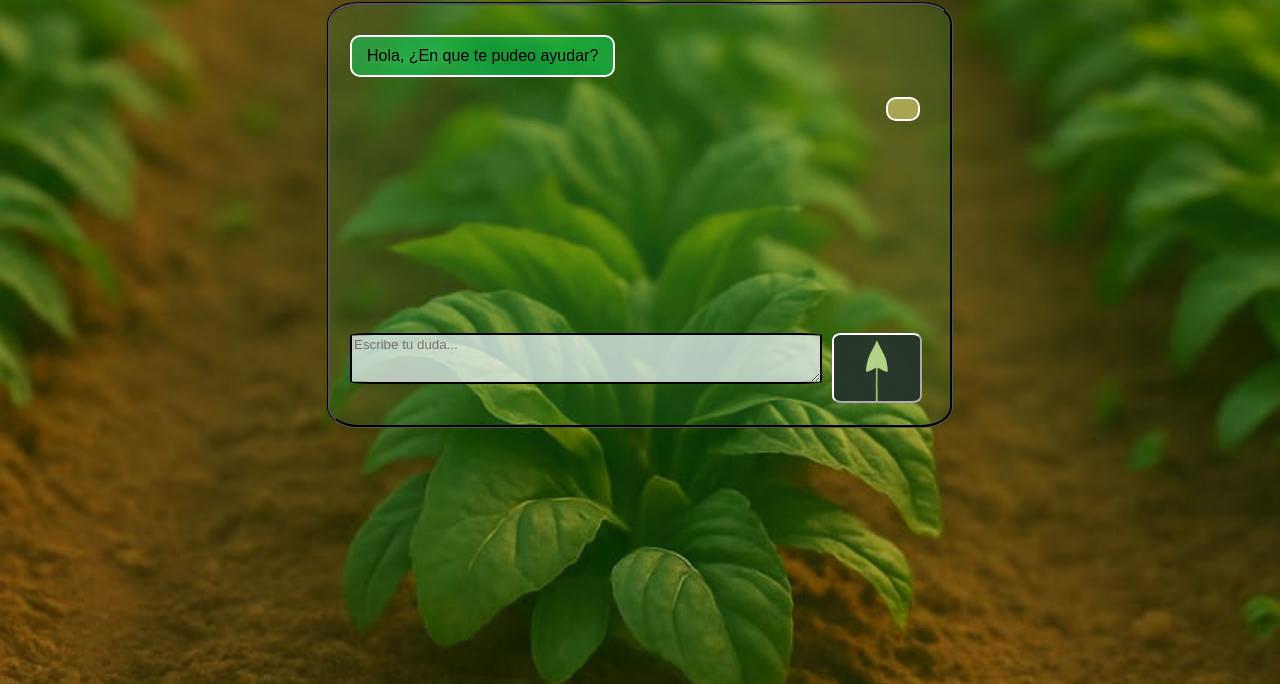
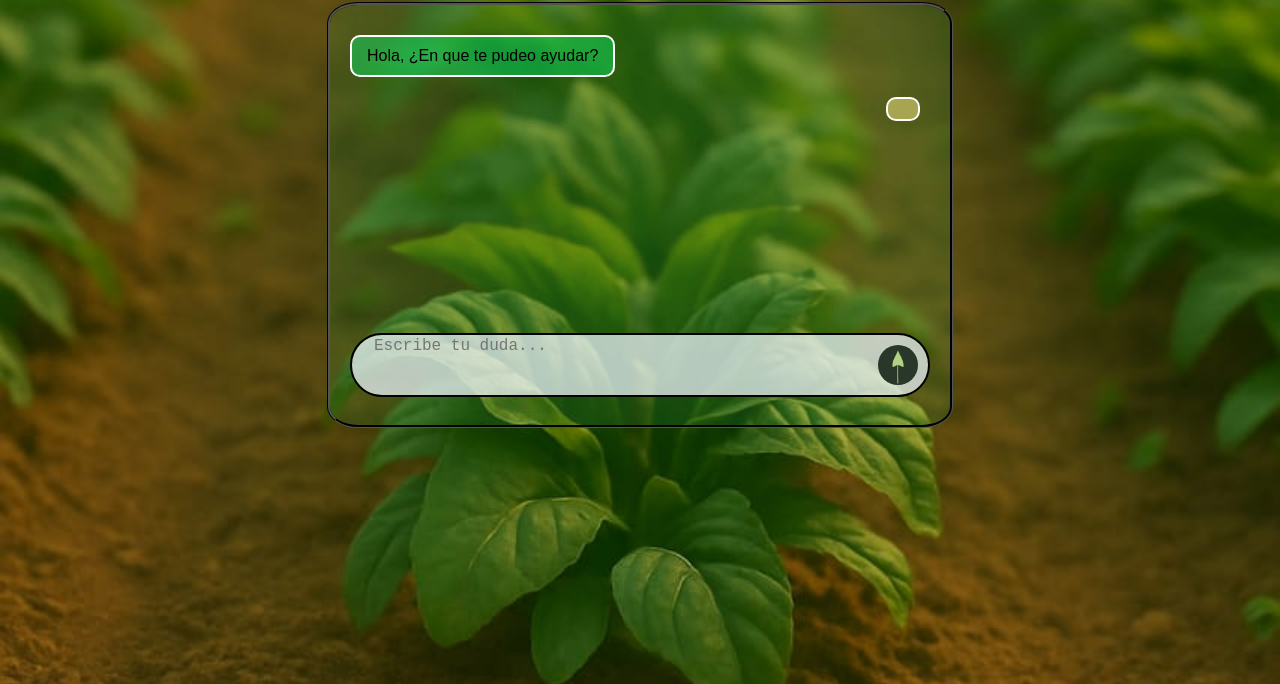
Before and after one commit to AngelGavilanezAF/Quetzal, a plain HTML site: page estructura.html in a window 1280 px wide. Shown: the part 116-800 px from the top of the page. Drawn offline with Linux system fonts and the light colour scheme.

Commit message:
Quetzal.02

```diff
--- a/estilo.css
+++ b/estilo.css
@@ -60,23 +60,41 @@ body {
 }
 
 
-#mensaje {
+.input_contenedor {
+    position: relative;
+    display: flex;
+    align-items: center;
+    width: 100%;
+    height: 60px;
     background-color: rgba(240, 248, 255, 0.726);
     border: 2px solid black;
-    border-radius: 5%;
-    width: 80%;
-    height: 60%;
+    border-radius: 999px;
+    padding: 0 60px 0 20px;
 }
 
 
+.input_contenedor textarea {
+    width: 100%;
+    height: 100%;
+    border: none;
+    background: transparent;
+    resize: none;
+    outline: none;
+    font-size: 16px;
+    line-height: 1.4;
+}
+
+
+
 #boton_enviar {
+    position: absolute;
+    right: 10px;
+    width: 40px;
+    height: 40px;
     background-image: url("WhatsApp Image 2025-12-07 at 1.47.35 PM.jpeg");
     background-size: cover;
     background-position: center;
-    background-repeat: no-repeat;
-    width: 90px;
-    height: 70px;
-    background-color: rgb(195, 248, 195);
-    border-color: rgb(255, 255, 255);
-    border-radius: 10%;
+    border: none;
+    border-radius: 50%;
+    cursor: pointer;
 }
--- a/estructura.html
+++ b/estructura.html
@@ -19,12 +19,15 @@
     </div>
 
     <div id="escribir_msj">
-        <textarea name="" id="mensaje" style="font-family: Arial, Helvetica, sans-serif;" placeholder="Escribe tu duda..."></textarea>
+
+        <div class="input_contenedor">
+        <textarea id="mensaje" placeholder="Escribe tu duda..."></textarea>
         <button id="boton_enviar"></button>
     </div>
 
 </div> </center>
 
 </div>
+
 </body>
 </html>
```
Also changed, not shown: 1 other file.
